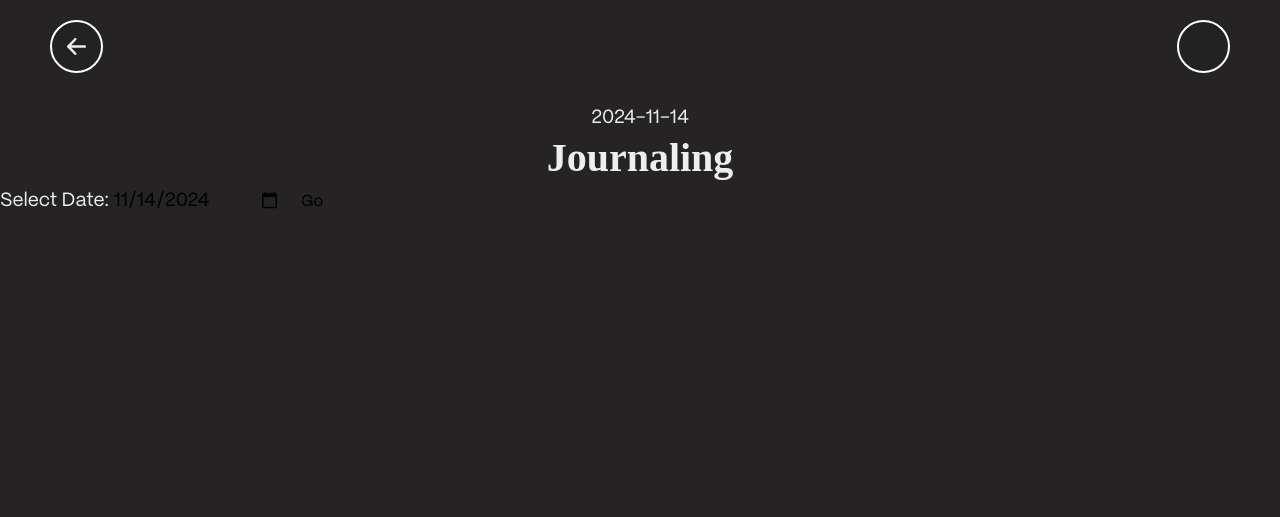
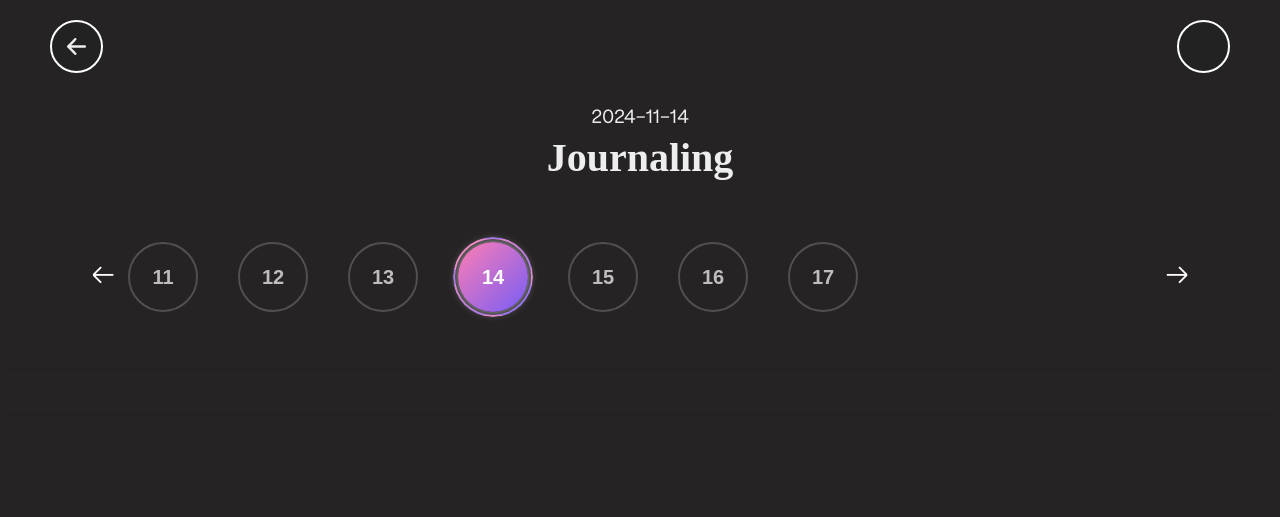
Before and after one commit to MisterAmig0/MONK, a Flask app: page /journaling in a window 1280 px wide. Shown: the top 517 px of the page. Run offline with Flask 3, Linux system fonts and the light colour scheme; the visitor is signed in with stand-in values (Sample User, id 1); data comes from the database, SQL or seed files in the repository; some web fonts are replaced.

Commit message:
Start with carrousal

```diff
--- a/app.py
+++ b/app.py
@@ -1,6 +1,8 @@
 from flask import Flask, render_template, request, redirect, url_for, session
 from flask_sqlalchemy import SQLAlchemy
 from datetime import datetime
+from datetime import datetime, timedelta  # Import timedelta
+
 
 app = Flask(__name__)
 app.secret_key = 'your_secret_key'
@@ -95,9 +97,9 @@ def journaling():
         'journaling.html',
         posts=[post.to_dict() for post in user_posts],
         selected_date=selected_date,
-        formatted_day_date=formatted_day_date  # Pass formatted day and date
+        formatted_day_date=formatted_day_date,  # Pass formatted day and date
+        timedelta=timedelta  # Pass timedelta to the template
     )
-
 @app.route('/delete_post/<int:post_id>', methods=['POST'])
 def delete_post(post_id):
     user = session.get('user')
--- a/static/css/journaling.css
+++ b/static/css/journaling.css
@@ -1,6 +1,87 @@
 .date-header {
     text-align: center;
 }
+
+.carousel-container {
+    display: flex;
+    align-items: center;
+    justify-content: center;
+    margin: 40px 0; /* Increase margin for overall spacing */
+}
+
+.carousel-btn {
+    background-color: transparent;
+    color: white;
+    border: none;
+    font-size: 24px;
+    width: 50px;
+    height: 50px;
+    cursor: pointer;
+    display: flex;
+    align-items: center;
+    justify-content: center;
+}
+
+.carousel-dates {
+    display: flex;
+    overflow-x: auto;
+    scroll-behavior: smooth;
+    gap: 40px; /* Increase spacing between date items */
+    width: 80%;
+    padding: 20px 0; /* Add padding to ensure buttons are not cut off */
+}
+
+.carousel-item {
+    flex: 0 0 auto;
+    text-align: center;
+}
+
+.date-button {
+    border: 2px solid rgba(255, 255, 255, 0.2);
+    border-radius: 50%; /* Make the button circular */
+    background-color: transparent;
+    color: rgba(255, 255, 255, 0.7);
+    width: 70px; /* Increased size for better visibility */
+    height: 70px; /* Increased size for better visibility */
+    font-size: 20px;
+    display: flex;
+    align-items: center;
+    justify-content: center;
+    cursor: pointer;
+    transition: all 0.3s ease-in-out;
+    font-family: Arial, sans-serif;
+    font-weight: bold;
+    position: relative;
+}
+
+.date-button:hover {
+    border: 2px solid rgba(255, 255, 255, 0.8);
+}
+
+.date-button.active {
+    background: linear-gradient(135deg, #ff7eb3, #765df6);
+    color: white;
+    border: none;
+    box-shadow: 0 0 10px rgba(255, 255, 255, 0.7);
+}
+
+.date-button.active::after {
+    content: '';
+    position: absolute;
+    top: -5px;
+    left: -5px;
+    right: -5px;
+    bottom: -5px;
+    border-radius: 50%;
+    border: 2px solid transparent;
+    background: linear-gradient(135deg, #ff7eb3, #765df6);
+    -webkit-mask: linear-gradient(#000 0 0) padding-box, linear-gradient(#000 0 0);
+    mask: linear-gradient(#000 0 0) padding-box, linear-gradient(#000 0 0);
+    -webkit-mask-composite: destination-out;
+    mask-composite: exclude;
+    z-index: -1;
+}
+
 
 .modal {
     display: none;
--- a/templates/journaling.html
+++ b/templates/journaling.html
@@ -25,11 +25,26 @@
         <h2>Journaling</h2>
     </div>
     <!-- Date Selector -->
-    <form method="get" action="/journaling">
-        <label for="date">Select Date:</label>
-        <input type="date" id="date" name="date" value="{{ selected_date }}">
-        <button type="submit">Go</button>
-    </form>
+    <div id="dateCarousel" class="carousel-container">
+        <button class="carousel-btn" id="prevBtn">←</button>
+        <div class="carousel-dates">
+            {% for offset in range(-3, 4) %}
+            {% set current_date = (selected_date + timedelta(days=offset)) %}
+            <form method="get" action="/journaling" class="carousel-item">
+                <input type="hidden" name="date" value="{{ current_date }}">
+                <button
+                    type="submit"
+                    class="date-button {% if current_date == selected_date %}active{% endif %}">
+                    {{ current_date.strftime('%d') }}
+                </button>
+            </form>
+            {% endfor %}
+        </div>
+        <button class="carousel-btn" id="nextBtn">→</button>
+    </div>
+
+
+
 
     <!-- Button to create a new post -->
     <button id="openModal" class="circle-button">
@@ -112,7 +127,6 @@
             {% endfor %}
         </ul>
     </div>
-
     <script src="/static/js/modals/createPostModal.js" defer></script>
 </body>
 </html>
```
